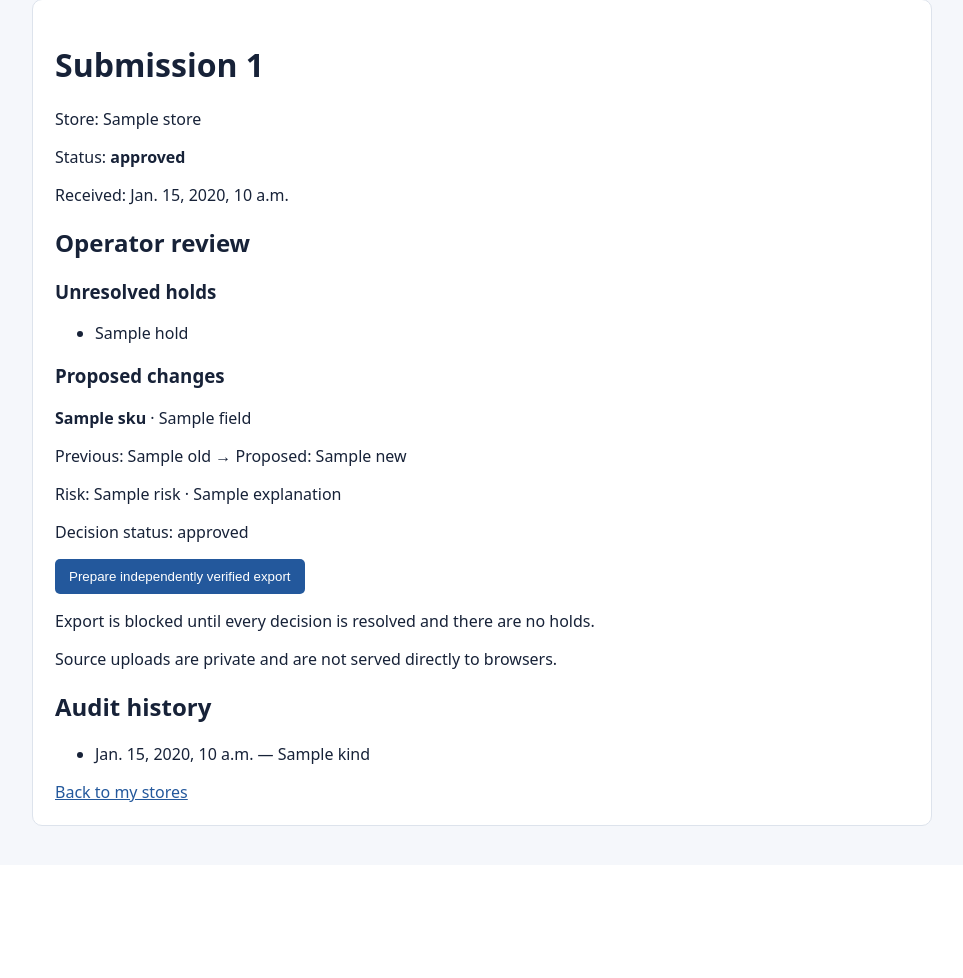
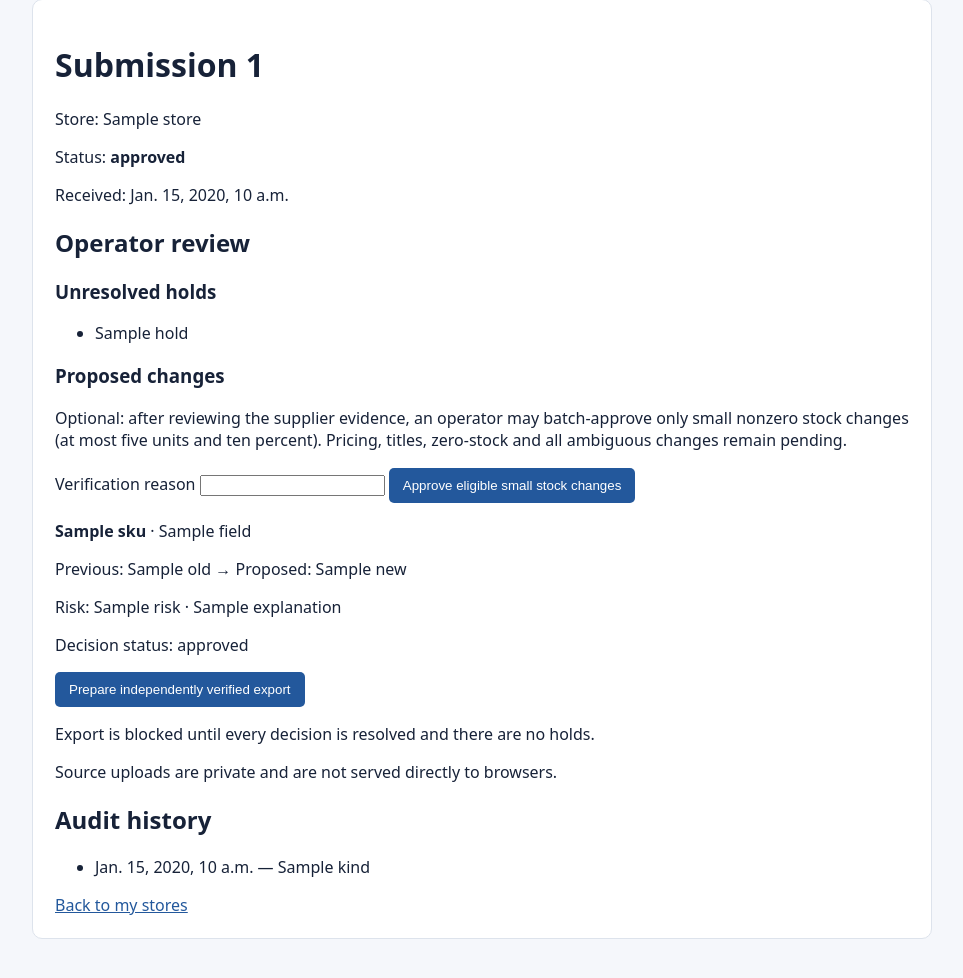
Before and after one commit to ethanmyoung1415-ctrl/V3-Business-, a Django app: template templates/job.html in a window 1280 px wide. Shown: the part 162-1140 px from the top of the page, without its empty margins (158-1121 px from the left). Before the commit the page ends 988 px from the top, so only its background shows below. Run offline with Django 5.2, Linux system fonts and the light colour scheme; tables that the repository leaves empty hold one stand-in row (values such as "Sample post"); the template is opened without the code that fills it: values that come from a table or form of the project are taken from there, most other values are stand-ins (such as "Sample title", 1, 10 or a date in 2020); parts of the project's set-up code (start-up, migrations or seed data) failed here and were passed over.

Commit message:
Make explicit narrow stock batch review available to operators

```diff
--- a/templates/job.html
+++ b/templates/job.html
@@ -11,6 +11,15 @@
 <ul>{% for hold in details.holds %}
 <li>{{ hold }}</li>{% empty %}<li>No holds.</li>{% endfor %}</ul>
 <h3>Proposed changes</h3>
+<p>Optional: after reviewing the supplier evidence, an operator may batch-approve
+only small nonzero stock changes (at most five units and ten percent).
+Pricing, titles, zero-stock and all ambiguous changes remain pending.</p>
+<form action="{% url 'batch_approve' job.id %}" method="post">
+{% csrf_token %}
+<label>Verification reason <input type="text" name="reason" minlength="8" maxlength="300" required></label>
+<button type="submit">Approve eligible small stock changes</button>
+</form>
+
 {% for change in details.changes %}
 <section>
 <p><strong>{{ change.sku }}</strong> · {{ change.field }}</p>
```
